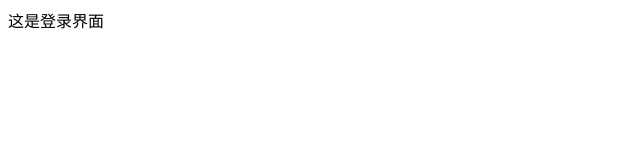
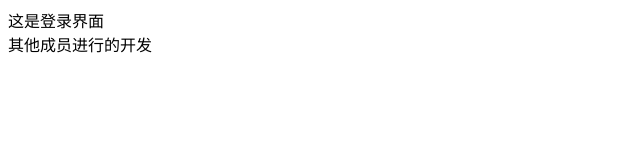
Before and after one commit to shuashua001/project-01, a plain HTML site: page reg.html in a window 1280 px wide. Shown: the whole page, without its empty margins (0-640 px from the left). Drawn offline with Linux system fonts and the light colour scheme.

Commit message:
Update reg.html

```diff
--- a/reg.html
+++ b/reg.html
@@ -10,6 +10,7 @@
 
 <body>
     <div>这是登录界面</div>
+    <div>其他成员进行的开发</div>
 </body>
 
 </html>
```
